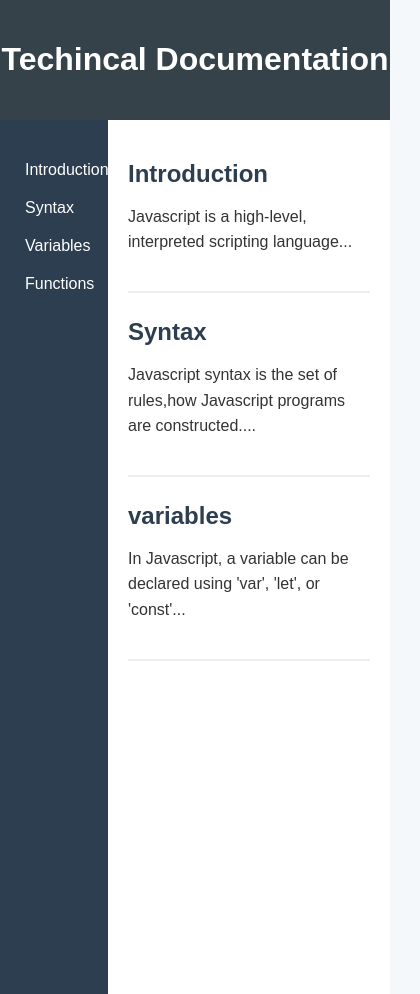
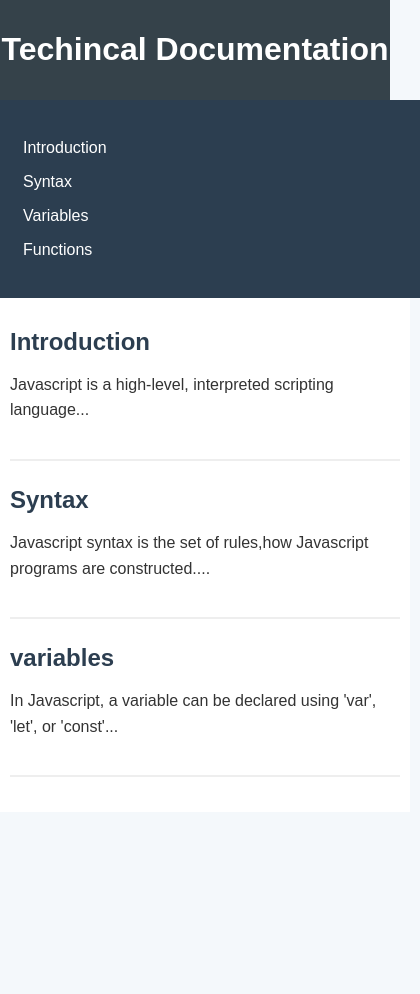
Before and after one commit to Nabrajmadai44/learning-responsivewebdesign, a plain HTML site: page 6technicaldocumentatipn.html in a window 390 px wide. Shown: the whole page, 420 px wide, since content can reach past the window. After the commit the page ends 844 px from the top, so only its background shows below. Drawn offline with Linux system fonts and the light colour scheme.

Commit message:
techincal documentation complete

```diff
--- a/6technicaldocumentatipn.html
+++ b/6technicaldocumentatipn.html
@@ -73,6 +73,41 @@
             line-height: 1.6;
             color: #333333;
         }
+                /* Responsive Design */
+                @media screen and (max-width: 768px) {
+                    .container {
+                        flex-direction: column;
+                    }
+
+                    .navbar {
+                        width: 100%;
+                        height: auto;
+                        order: -1; /* Moves the navbar to the top */
+                    }
+
+                    #documentation {
+                        width: 100%;
+                    }
+                }
+
+                @media screen and (max-width: 480px) {
+                    .page-header {
+                        padding: 10px 0;
+                    }
+
+                    .navbar ul {
+                        display: flex;
+                        flex-direction: column;
+                    }
+
+                    .navbar ul li a {
+                        padding: 8px;
+                    }
+
+                    #documentation {
+                        padding: 10px;
+                    }
+                }
     </style>
 </head>
 <body>
```
